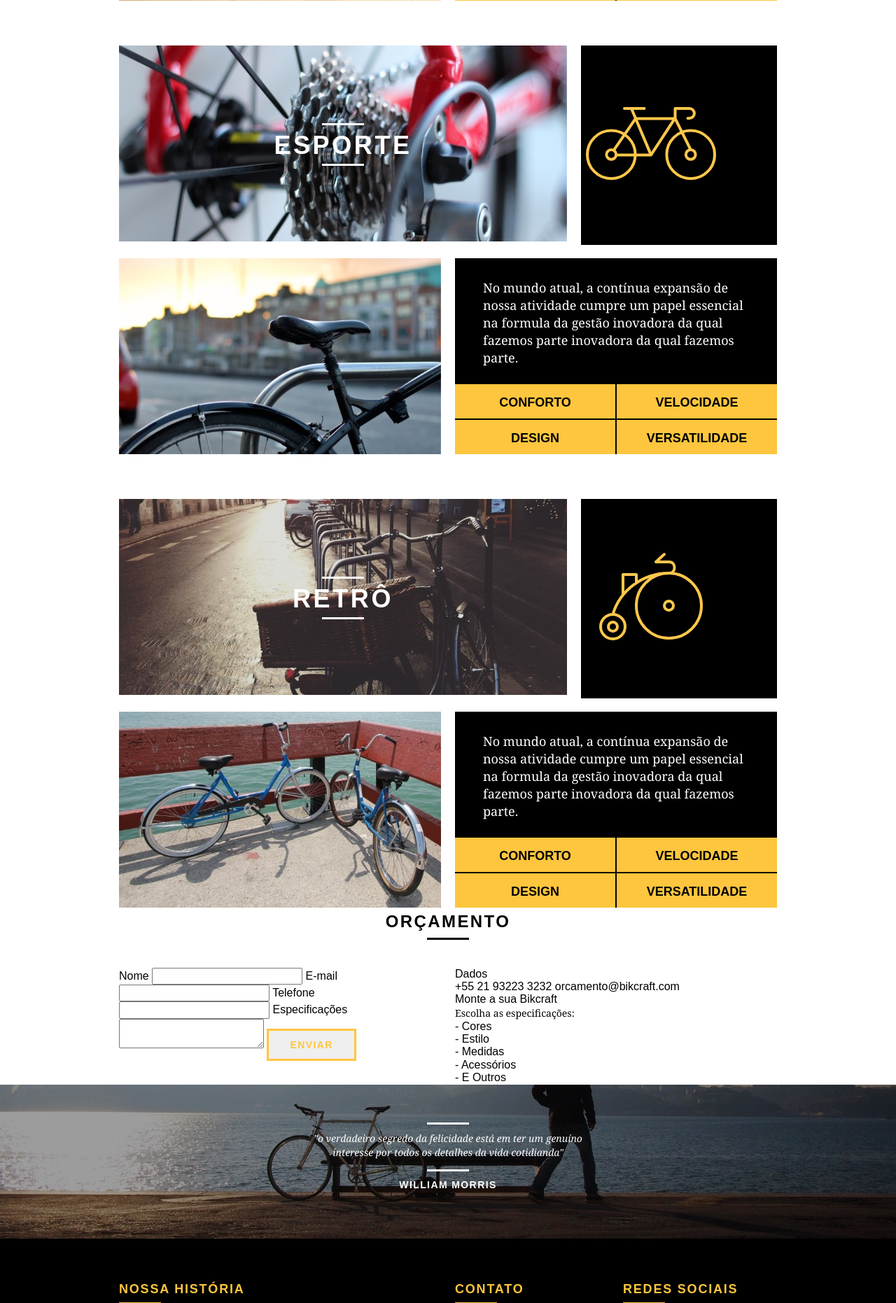
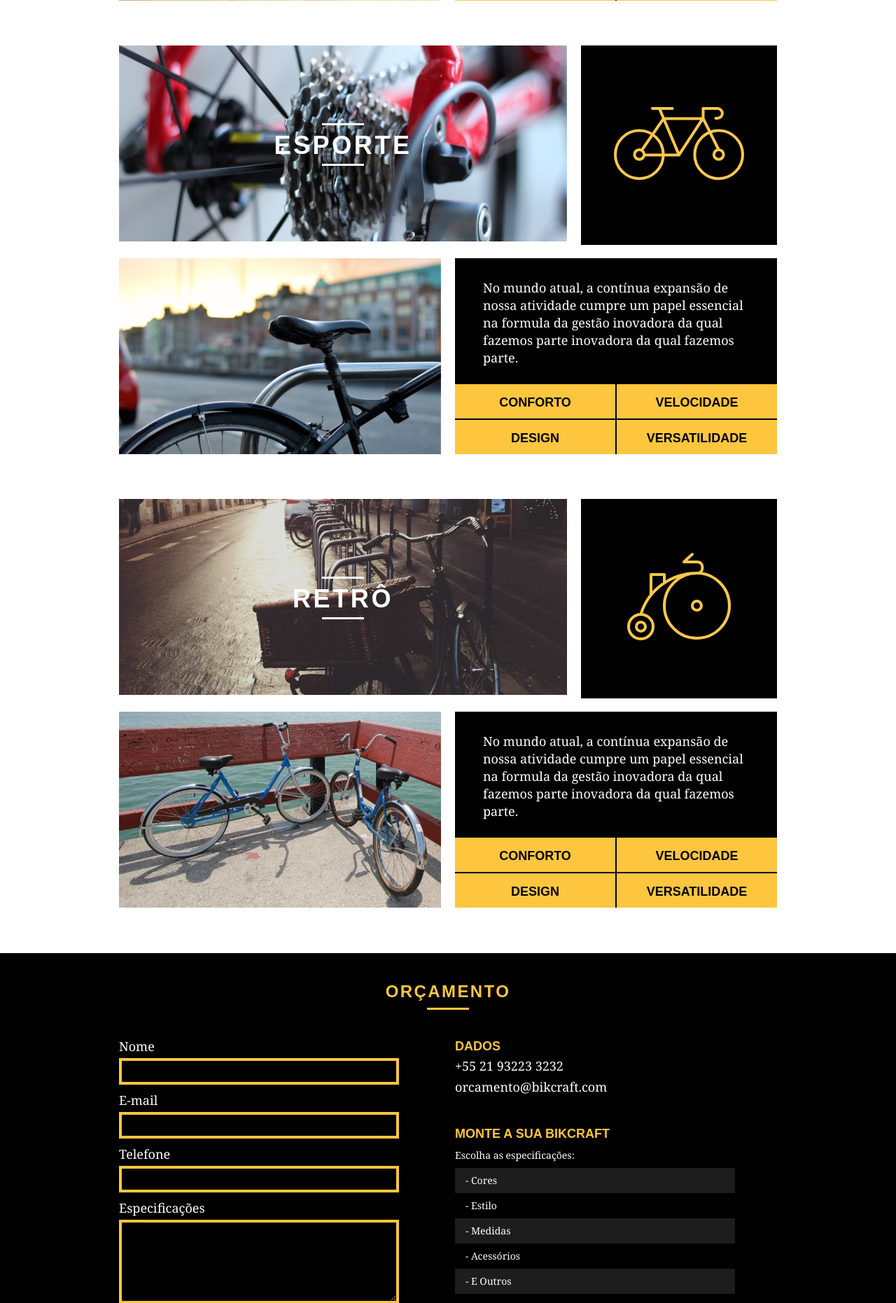
Before and after one commit to zamuelfernandes/bikcraft, a PHP site: page /produtos.html in a window 1280 px wide. Shown: the part 895-2757 px from the top of the page at 70% size. Run offline with PHP 8.4, Linux system fonts and the light colour scheme.

Commit message:
Estilisada a seção de orçamento

```diff
--- a/css/produtos.css
+++ b/css/produtos.css
@@ -34,7 +34,7 @@
 }
 
 .produto_icone img{
-	margin: 0 auto;
+	margin: 0 40px;
 }
 
 .produto_info {
@@ -69,3 +69,107 @@
 .produto_info ul li:nth-child(even) {
 	margin-left: 2px;
 }
+
+/*ORÇAMENTO -----------------------------------------------------*/
+
+.orcamento {
+	background: #000;
+	width: 100%;
+	margin-top: 60px;
+	padding: 40px 0;
+}
+
+.orcamento h2 {
+	color: #fec63e;
+}
+
+.orcamento h2:after {
+	background: #fec63e;
+}
+
+.form {
+	padding-right: 60px;
+}
+
+.form label{
+	display: block;
+	color: #fff;
+	font-family: Georgia, "Times New Roman", serif;
+	font-size: 18px;
+	line-height: 25px;
+	margin-bottom: 4px;
+}
+
+.form input {
+	display: block;
+	width: 100%;
+	border: 4px solid #fec63e;
+	background: none;
+	color: #fff;
+	padding: 7px 10px;
+	margin-bottom: 10px;
+	outline: none;
+	font-size: 14px;
+	font-family: Georgia, "Times New Roman", serif;
+}
+
+.form textarea {
+	display: block;
+	width: 100%;
+	height: 120px;
+	border: 4px solid #fec63e;
+	background: none;
+	color: #fff;
+	padding: 7px 10px;
+	margin-bottom: 20px;
+	outline: none;
+	font-size: 14px;
+	font-family: Georgia, "Times New Roman", serif;
+}
+
+.form button {
+	padding: 7px 40px;
+	background: none;
+}
+
+.orcamento_dados {
+	color: #fff;
+}
+
+.orcamento_dados h3{
+	font-size: 18px;
+	line-height: 25px;
+	text-transform: uppercase;
+	color: #fec63e;
+	font-weight: bold;
+}
+
+.orcamento_dados span {
+	display: block;
+	font-size: 18px;
+	line-height: 30px;
+	font-family: Georgia, "Times New Roman", serif;
+}
+
+.dados_email {
+	margin-bottom: 40px;
+}
+
+.orcamento_dados ul {
+	padding-right: 60px
+}
+
+.orcamento_dados ul li {
+	font-family: Georgia, "Times New Roman", serif;
+	font-size: 14px;
+	padding: 10px 15px;
+}
+
+.orcamento_dados ul li:nth-child(odd) {
+	background: #1d1d1d;
+
+}
+
+.orcamento_dados p {
+	margin: 8px 0;
+}
```
